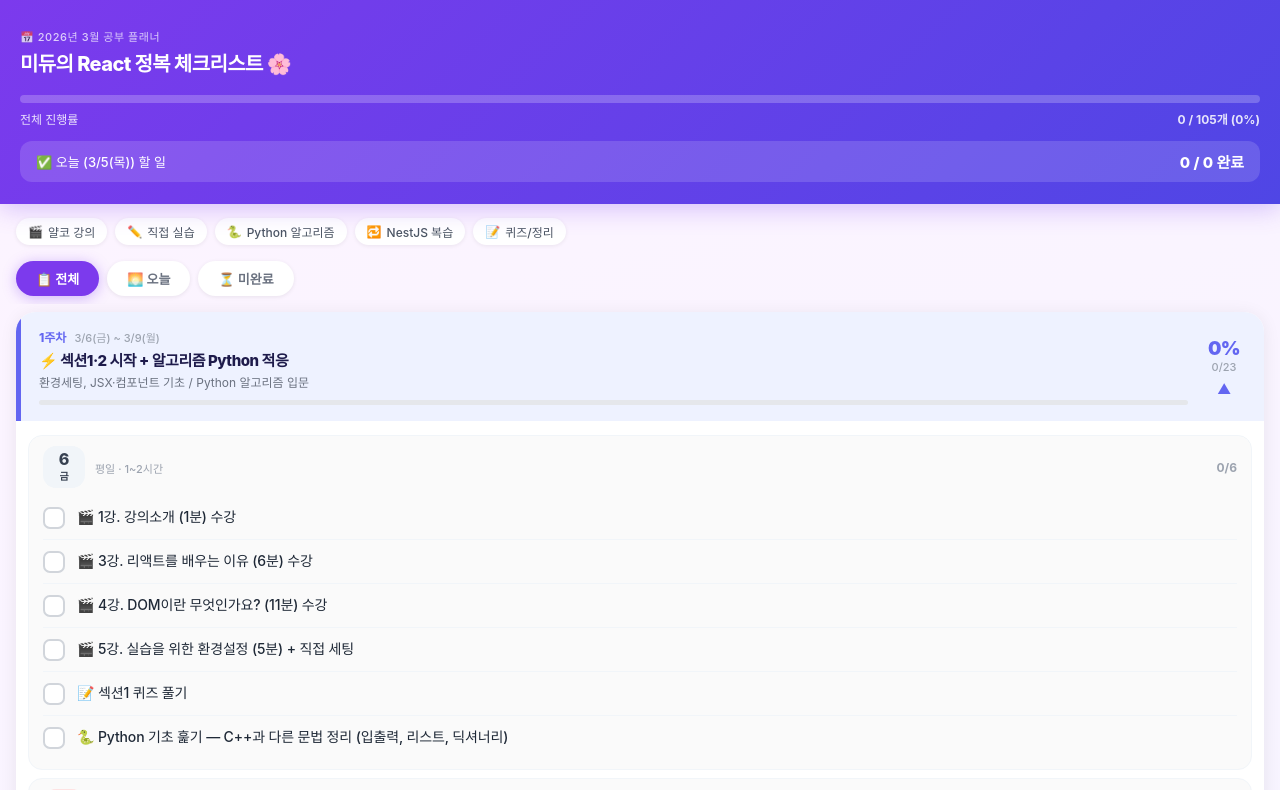
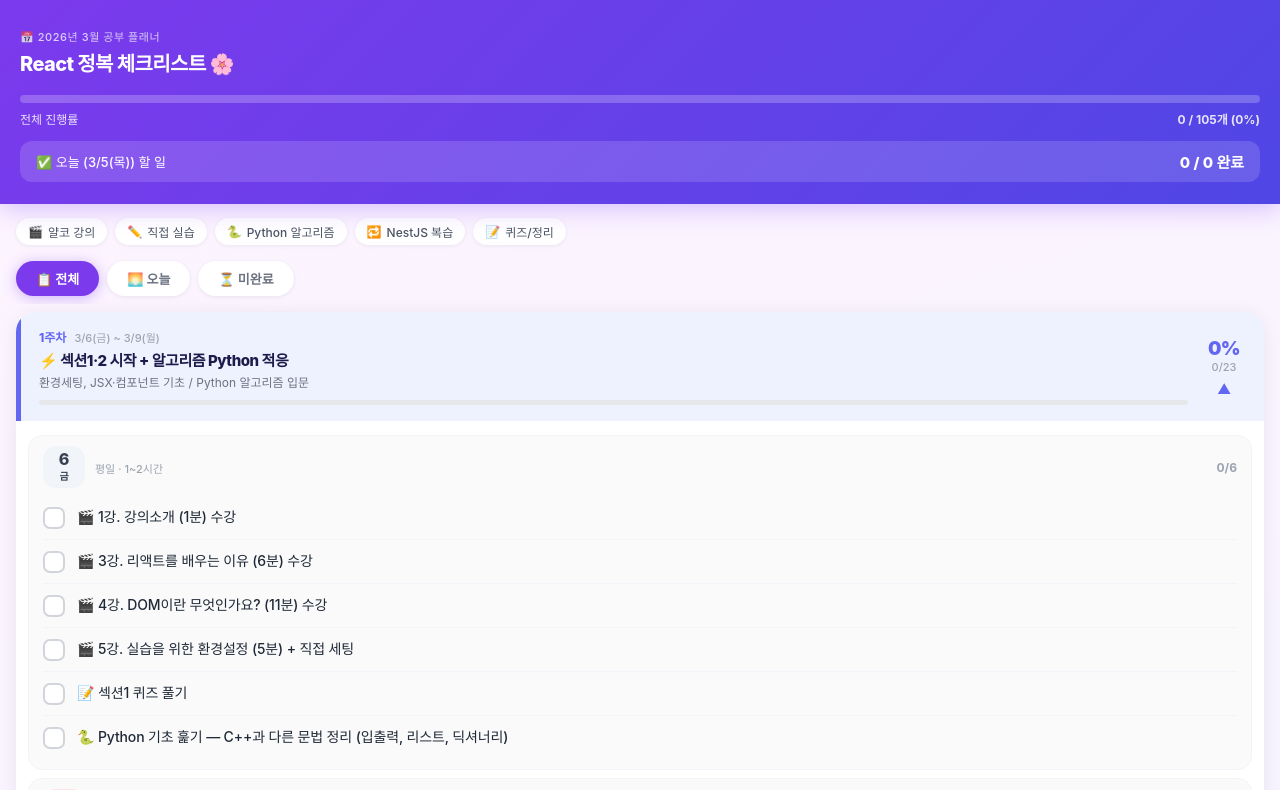
Before and after one commit to MIOsGIT/Checklist-2026, a React (Vite) app: page / in a window 1280 px wide. Shown: the top 790 px of the page. Built offline with nearby package versions, Linux system fonts and the light colour scheme; a web font is replaced by a local one.

Commit message:
진짜 삭제

```diff
--- a/index.html
+++ b/index.html
@@ -5,7 +5,7 @@
     <meta name="viewport" content="width=device-width, initial-scale=1.0, maximum-scale=1.0, user-scalable=no" />
     <meta name="apple-mobile-web-app-capable" content="yes" />
     <meta name="apple-mobile-web-app-status-bar-style" content="default" />
-    <meta name="apple-mobile-web-app-title" content="미듀 3월 🌸" />
+    <meta name="apple-mobile-web-app-title" content="Check List" />
     <meta name="theme-color" content="#7c3aed" />
     <title>3월 체크리스트 🌸</title>
     <link rel="manifest" href="/manifest.json" />
--- a/src/App.jsx
+++ b/src/App.jsx
@@ -283,7 +283,7 @@
             📅 2026년 3월 공부 플래너
           </div>
           <div style={{ fontSize: 20, fontWeight: 800, letterSpacing: "-0.03em", marginBottom: 18 }}>
-            미듀의 React 정복 체크리스트 🌸
+            React 정복 체크리스트 🌸
           </div>
           <div style={{ background: "rgba(255,255,255,0.22)", borderRadius: 99, height: 8, marginBottom: 7 }}>
             <div style={{ background: "white", height: "100%", borderRadius: 99, width: `${progress}%`, transition: "width 0.5s cubic-bezier(.4,0,.2,1)" }} />
```
